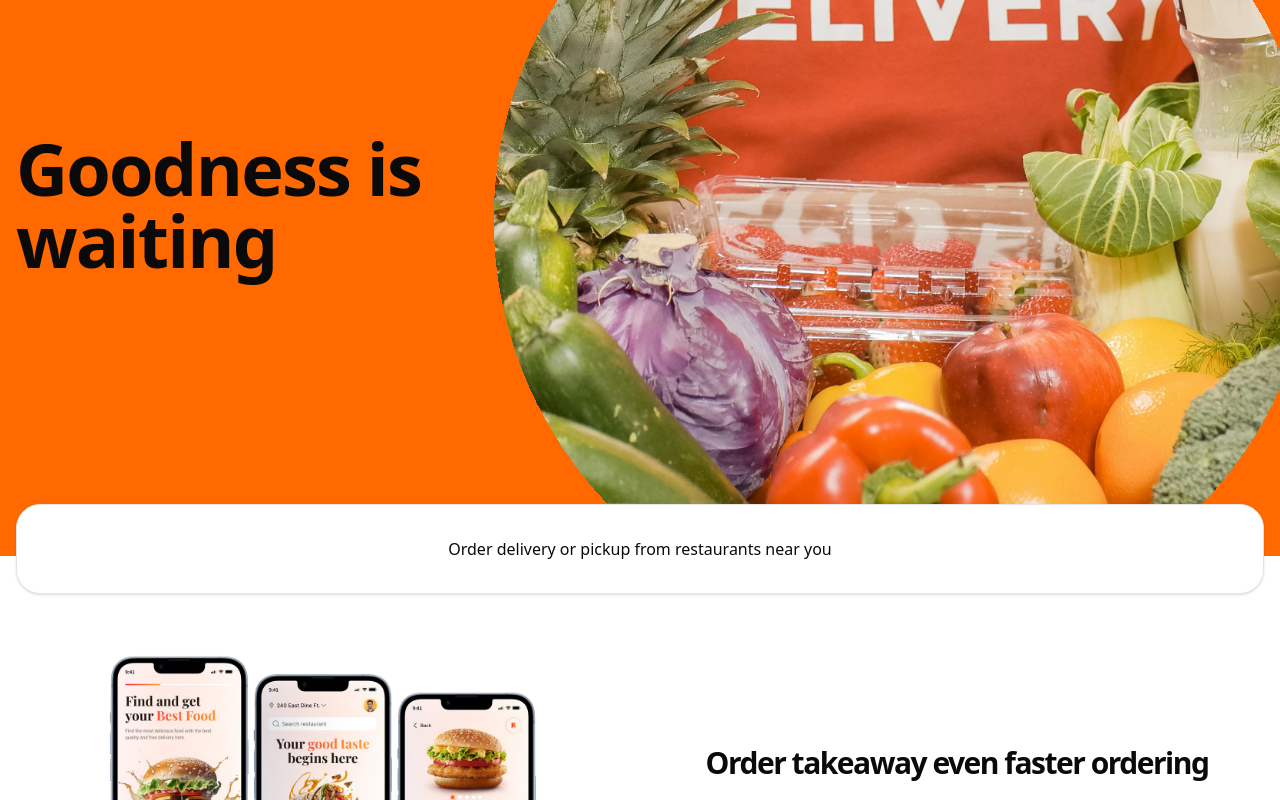
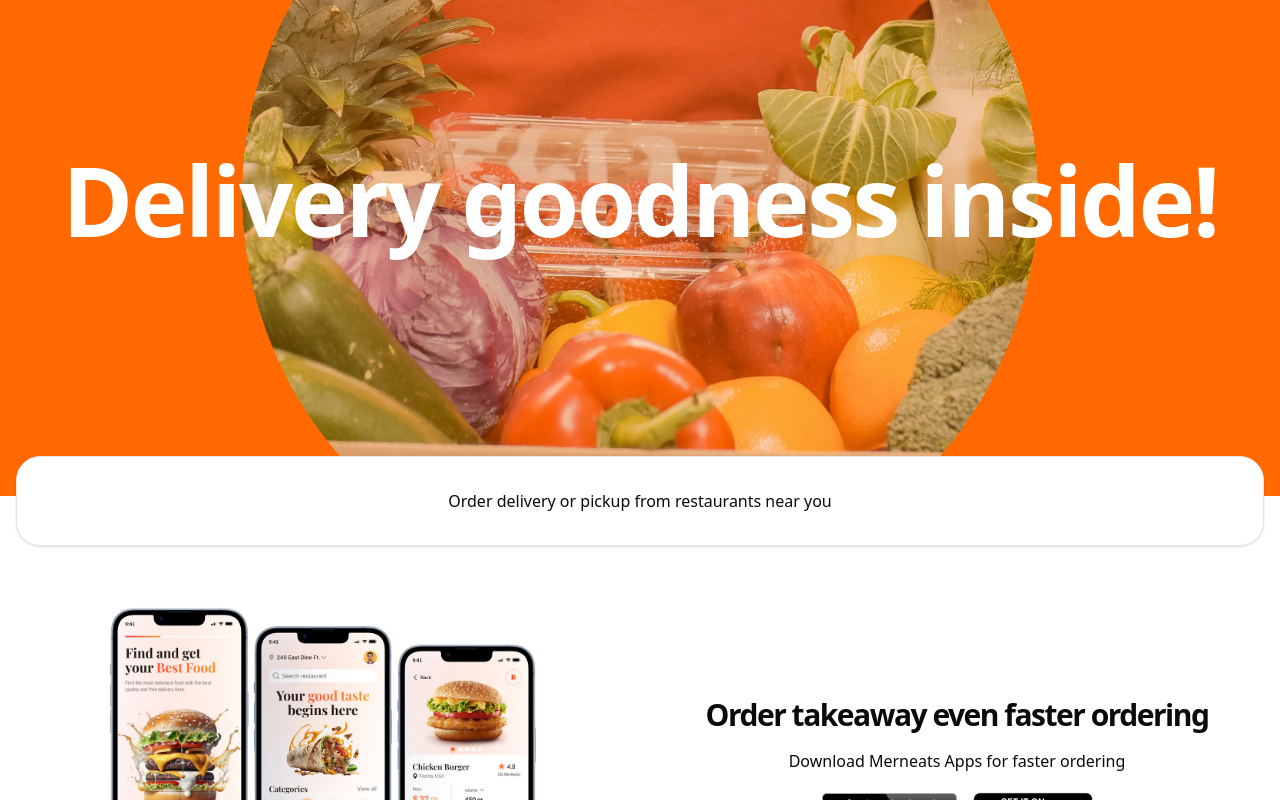
Before and after one commit to kariymam/path2tech_mern_food-ordering-app, a React (Vite) app in the folder frontend/: page / in a window 1280 px wide. Shown: the part 180-980 px from the top of the page. Built offline with nearby package versions, Linux system fonts and the light colour scheme.

Commit message:
Stylistic hero image fixes

```diff
--- a/frontend/src/components/Hero.tsx
+++ b/frontend/src/components/Hero.tsx
@@ -2,13 +2,13 @@ import "../hero.css"
 import hero from "../assets/pexels-kindelmedia-6994277.jpg"
 const Hero = () => {
     return (
-        <div className="container mx-auto">
-            <div className="inset-0 absolute -z-10 bg-orange-500 overflow-hidden h-[92vh]">
-                <img src={hero} className="mask aspect-square w-auto max-w-[750px] m-auto h-screen absolute right-0 scale-100 lg:scale-150"></img>
+        <div className="container mx-auto h-[74vh]">
+            <div className="inset-0 absolute -z-10 bg-orange-500 overflow-hidden">
+                <img src={hero} className="mask aspect-square max-w-[750px] scale-100 m-auto opacity-75 lg:scale-150"></img>
             </div>
-            <div className="flex lg:items-center h-[75vh] m-auto">
-                <div className="flex flex-col gap-12 max-w-md px-4">
-                    <h1 className="font-bold text-7xl tracking-tight">Goodness is waiting</h1>
+            <div className="flex items-center h-full max-h-[750px] m-auto">
+                <div className="flex flex-col gap-12 max-w-md md:max-w-full px-4 md:mx-auto">
+                    <h1 className="font-bold text-7xl lg:text-8xl tracking-tight md:text-center text-white">Delivery goodness inside!</h1>
                 </div>
             </div>
         </div>
--- a/frontend/src/layouts/layout.tsx
+++ b/frontend/src/layouts/layout.tsx
@@ -11,8 +11,10 @@ const Layout = ({ children }: Props) => {
         <div className="flex flex-col min-h-screen">
             <Header />
             <Hero />
-            <div className="container mx-auto flex-1 py-10 px-4">
-                {children}
+            <div className="bg-white">
+                <div className="container mx-auto flex-1 py-10 px-4">
+                    {children}
+                </div>
             </div>
             <Footer/>
         </div>
--- a/frontend/src/pages/HomePage.tsx
+++ b/frontend/src/pages/HomePage.tsx
@@ -5,7 +5,7 @@ import appDownloadImage from "../assets/appDownload.png"
 const HomePage = () => {
     return (
         <div className="flex flex-col gap-12">
-            <Card className="py-8 flex flex-col gap-5 text-center -mt-10">
+            <Card className="py-8 flex flex-col gap-5 text-center -mt-20">
                 <h2>Order delivery or pickup from restaurants near you</h2>
             </Card>
             <div className="grid md:grid-cols-2 gap-5">
```
